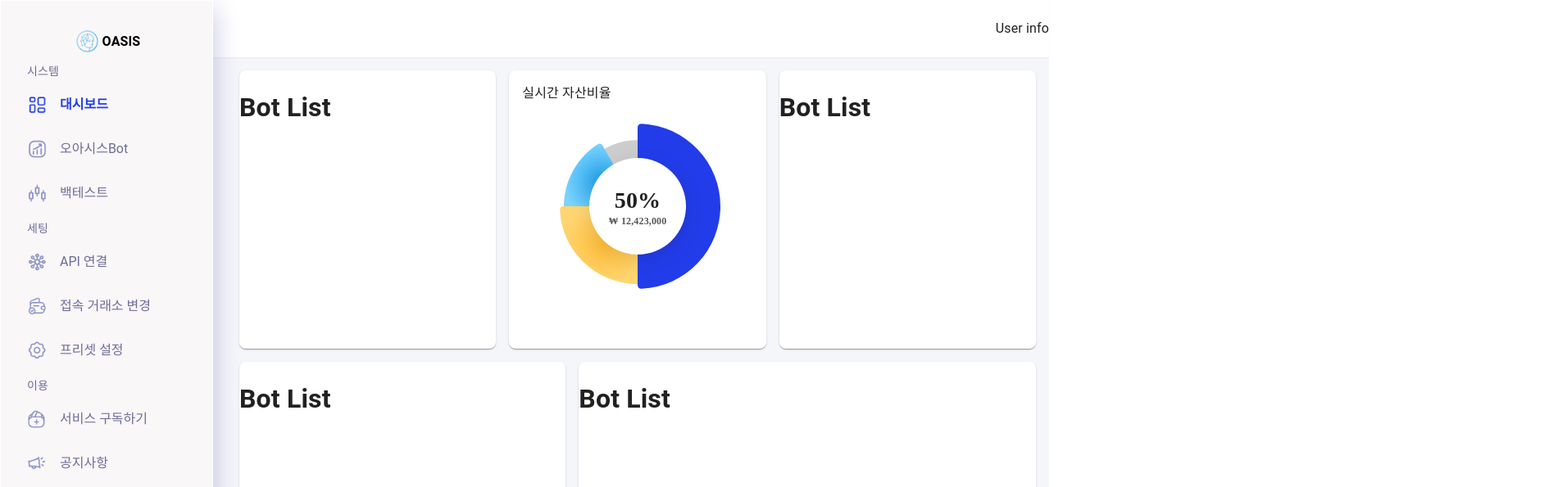
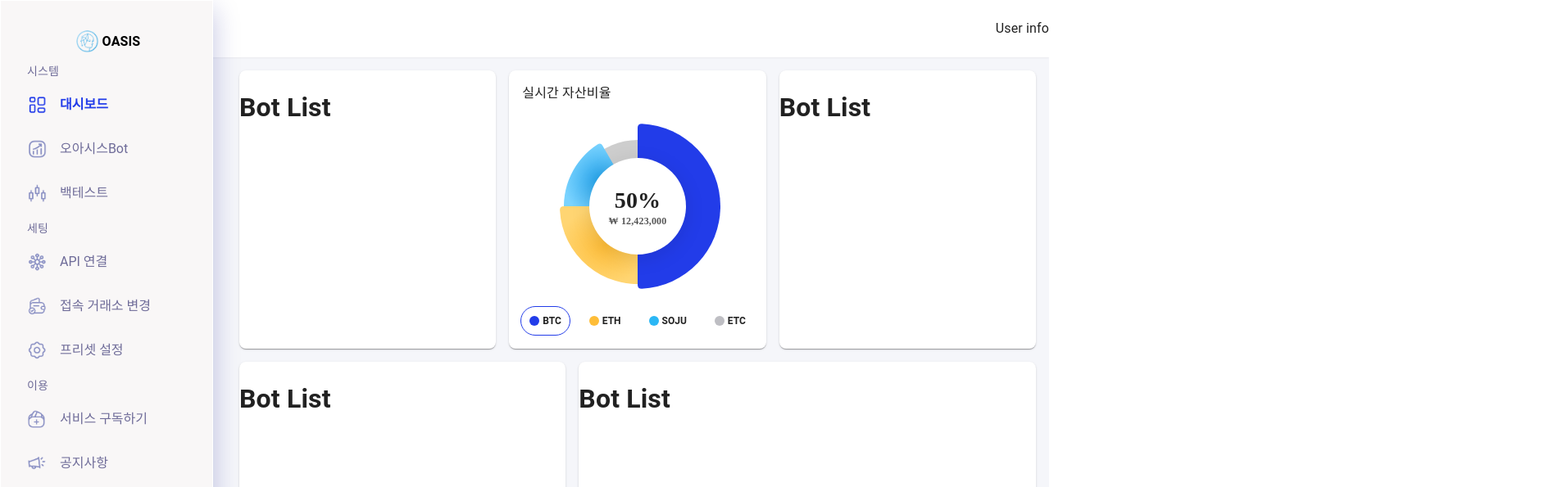
Before and after one commit to oasisbot24/cloud-fe, a Next.js app: page /dashboard in a window 1280 px wide. Shown: the top 595 px of the page at 82% size, 1901 px wide, since content can reach past the window. Built offline with nearby package versions, Linux system fonts and the light colour scheme; no server answers; a small style sheet from the web is missing; a web font is replaced by a local one.

Commit message:
FIX: card 에 relative 속성추가

```diff
--- a/src/cards/Card.tsx
+++ b/src/cards/Card.tsx
@@ -6,6 +6,8 @@ interface CardProps {
 
 export default function Card({ children }: CardProps) {
   return (
-    <MuiCard className="w-full h-full rounded-lg bg-white">{children}</MuiCard>
+    <MuiCard className="w-full h-full rounded-lg bg-white relative">
+      {children}
+    </MuiCard>
   );
 }
```
